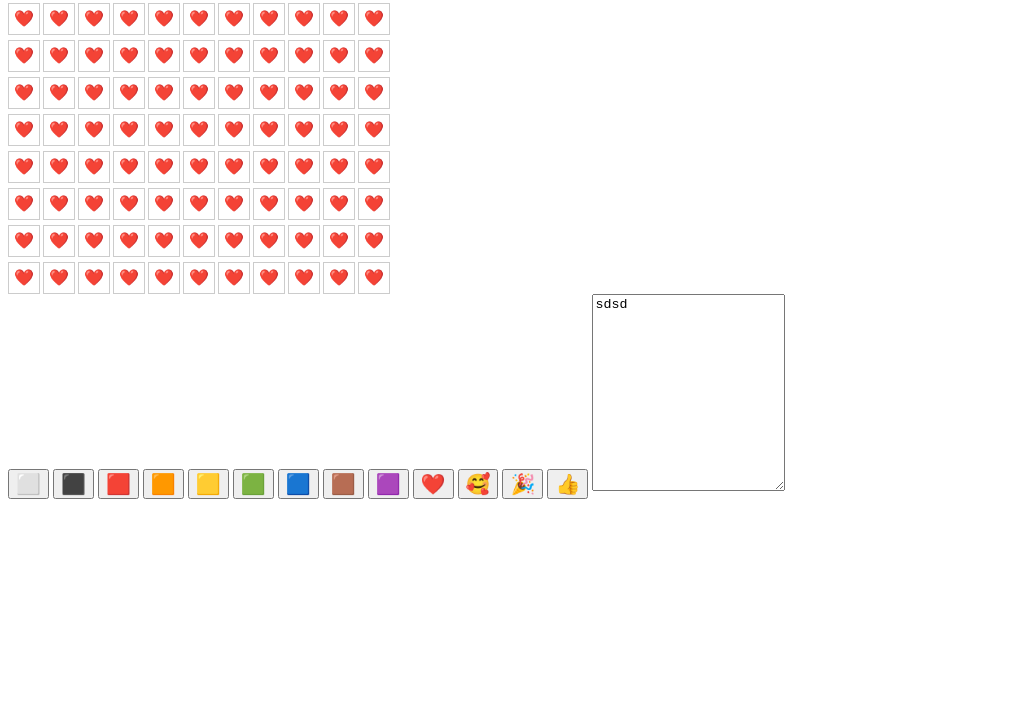
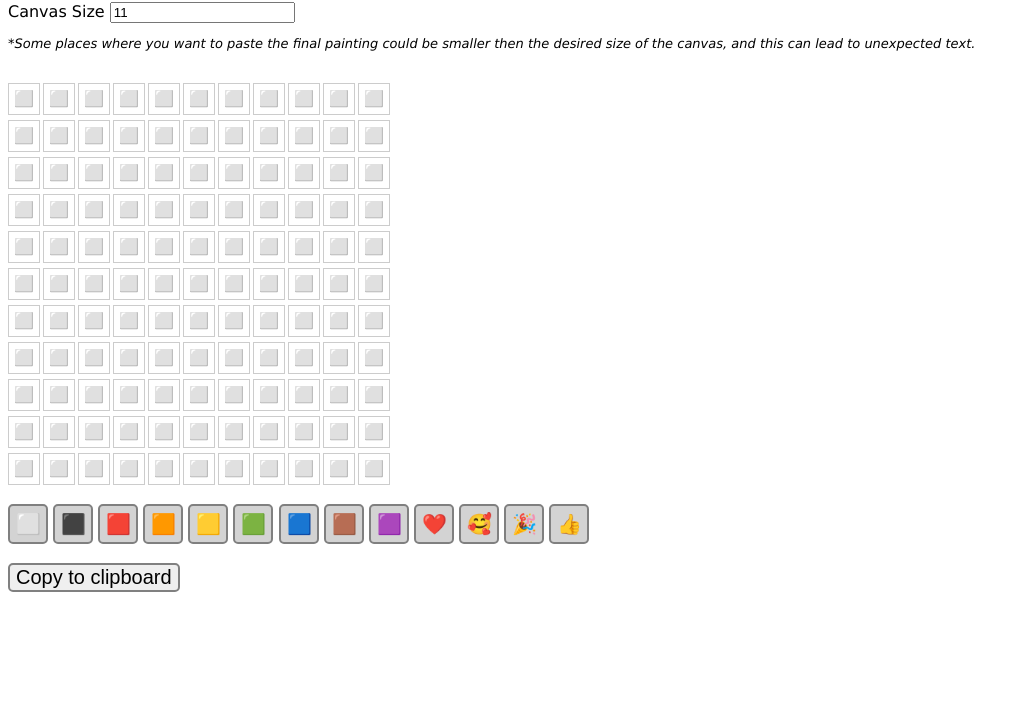
Before and after one commit to Retr0Aa/codemoji, a plain HTML site: page index.html in a window 1280 px wide. Shown: the part 79-800 px from the top of the page, without its empty margins (0-1029 px from the left). Drawn offline with Linux system fonts and the light colour scheme; a web font is replaced by a local one.

Commit message:
Lots of Fixes
I can say that this should be version 1.0.

```diff
--- a/index.html
+++ b/index.html
@@ -4,92 +4,46 @@
 <head>
     <meta charset="UTF-8">
     <meta name="viewport" content="width=device-width, initial-scale=1.0">
-    <title>Heart Emoji</title>
-    <style>
-        .grid {
-            display: grid;
-            grid-template-columns: repeat(11, 30px);
-            grid-gap: 5px;
-        }
+    <title>Emoji Painting</title>
+    <link rel="preconnect" href="https://fonts.googleapis.com">
+    <link rel="preconnect" href="https://fonts.gstatic.com" crossorigin>
+    <link href="https://fonts.googleapis.com/css2?family=Noto+Color+Emoji&display=swap" rel="stylesheet">
 
-        label {
-            display: inline-block;
-            width: 30px;
-            height: 30px;
-            text-align: center;
-            line-height: 30px;
-            border: 1px solid #ccc;
-            cursor: pointer;
-        }
-
-        button {
-            font-size: 20px;
-        }
-
-        #finalTextArea {
-            width: 187px;
-            height: 191px;
-        }
-    </style>
+    <link rel="stylesheet" href="style.css">
 </head>
 
 <body>
+    <h1>Retr0A's Emoji Drawer</h1>
+
+    <label>Canvas Size</label>
+    <input type="number" id="canvasSizeInput">
+    <p style="font-size: small;"><i>*Some places where you want to paste the final painting could be smaller then the desired size of the canvas, and this can lead to unexpected text.</i></p>
+
+    <br>
 
     <div class="grid" id="gridContainer"></div>
 
-    <button onclick="setCurrentEmoji('⬜')">⬜</button>
-    <button onclick="setCurrentEmoji('⬛')">⬛</button>
-    <button onclick="setCurrentEmoji('🟥')">🟥</button>
-    <button onclick="setCurrentEmoji('🟧')">🟧</button>
-    <button onclick="setCurrentEmoji('🟨')">🟨</button>
-    <button onclick="setCurrentEmoji('🟩')">🟩</button>
-    <button onclick="setCurrentEmoji('🟦')">🟦</button>
-    <button onclick="setCurrentEmoji('🟫')">🟫</button>
-    <button onclick="setCurrentEmoji('🟪')">🟪</button>
-    <button onclick="setCurrentEmoji('❤️')">❤️</button>
-    <button onclick="setCurrentEmoji('🥰')">🥰</button>
-    <button onclick="setCurrentEmoji('🎉')">🎉</button>
-    <button onclick="setCurrentEmoji('👍')">👍</button>
+    <br>
 
-    <textarea id="finalTextArea" rows="10" cols="21">sdsd</textarea>
+    <button class="emoji-btn" onclick="setCurrentEmoji('⬜')">⬜</button>
+    <button class="emoji-btn" onclick="setCurrentEmoji('⬛')">⬛</button>
+    <button class="emoji-btn" onclick="setCurrentEmoji('🟥')">🟥</button>
+    <button class="emoji-btn" onclick="setCurrentEmoji('🟧')">🟧</button>
+    <button class="emoji-btn" onclick="setCurrentEmoji('🟨')">🟨</button>
+    <button class="emoji-btn" onclick="setCurrentEmoji('🟩')">🟩</button>
+    <button class="emoji-btn" onclick="setCurrentEmoji('🟦')">🟦</button>
+    <button class="emoji-btn" onclick="setCurrentEmoji('🟫')">🟫</button>
+    <button class="emoji-btn" onclick="setCurrentEmoji('🟪')">🟪</button>
+    <button class="emoji-btn" onclick="setCurrentEmoji('❤️')">❤️</button>
+    <button class="emoji-btn" onclick="setCurrentEmoji('🥰')">🥰</button>
+    <button class="emoji-btn" onclick="setCurrentEmoji('🎉')">🎉</button>
+    <button class="emoji-btn" onclick="setCurrentEmoji('👍')">👍</button>
 
-    <script>
-        let selEmoji = '⬛';
-        let finalText = 'empty';
+    <br><br>
 
-        // Create a 10x10 grid
-        const gridContainer = document.getElementById('gridContainer');
-        for (let i = 0; i < 11; i++) {
-            for (let j = 0; j < 10; j++) {
-                const label = document.createElement('label');
-                label.innerText = '❤️';
-                label.id = 'label-' + (i * 10 + j);
-                label.addEventListener('click', () => changeHeartValue(label));
-                gridContainer.appendChild(label);
-            }
-        }
+    <button onclick="copyToClipboard()">Copy to clipboard</button>
 
-        function changeHeartValue(label) {
-            label.innerHTML = selEmoji;
-
-            refreshInputArea();
-        }
-
-        function setCurrentEmoji(emoji) {
-            selEmoji = emoji;
-        }
-
-        function refreshInputArea() {
-            finalText = ''; // Clear the previous content
-            for (let i = 0; i < 11; i++) {
-                for (let j = 0; j < 10; j++) {
-                    finalText += document.getElementById('label-' + (i * 10 + j)).innerText;
-                }
-            }
-            const finalTextArea = document.getElementById('finalTextArea');
-            finalTextArea.value = finalText; // Use value property instead of innerText
-        }
-    </script>
+    <script src="script.js"></script>
 
 </body>
 
--- /dev/null
+++ b/script.js
@@ -0,0 +1,65 @@
+let canvasSize = 11;
+
+let selEmoji = '⬛';
+let finalText = 'empty';
+
+const canvasSizeInput = document.getElementById("canvasSizeInput");
+canvasSizeInput.addEventListener('change', setCanvasSize);
+canvasSizeInput.value = canvasSize;
+
+refreshCanvas();
+refreshInputArea();
+
+function refreshCanvas() {
+    // Create a 10x10 grid
+    const gridContainer = document.getElementById('gridContainer');
+
+    // grid-template-columns: repeat(11, 30px);
+    gridContainer.style.gridTemplateColumns = "repeat(" + canvasSize + ", 30px)";
+
+    while (gridContainer.firstChild) {
+        gridContainer.removeChild(gridContainer.firstChild);
+    }
+
+    for (let i = 0; i < canvasSize; i++) {
+        for (let j = 0; j < canvasSize; j++) {
+            const label = document.createElement('label');
+            label.innerText = '⬜';
+            label.id = 'label-' + (i * canvasSize + j);
+            label.className = "emoji-label";
+            label.addEventListener('click', () => changeHeartValue(label));
+            gridContainer.appendChild(label);
+        }
+    }
+}
+
+function changeHeartValue(label) {
+    label.innerHTML = selEmoji;
+
+    refreshInputArea();
+}
+
+function setCurrentEmoji(emoji) {
+    selEmoji = emoji;
+}
+
+function copyToClipboard() {
+    navigator.clipboard.writeText(finalText);
+}
+
+function refreshInputArea() {
+    finalText = ''; // Clear the previous content
+    for (let i = 0; i < canvasSize; i++) {
+        for (let j = 0; j < canvasSize; j++) {
+            finalText += document.getElementById('label-' + (i * canvasSize + j)).innerText;
+        }
+        finalText += "\n";
+    }
+}
+
+function setCanvasSize() {
+    canvasSize = this.value;
+
+    refreshCanvas();
+    refreshInputArea();
+}
--- /dev/null
+++ b/style.css
@@ -0,0 +1,44 @@
+body {
+    font-family: Verdana, Geneva, Tahoma, sans-serif;
+}
+
+.grid {
+    display: grid;
+    grid-template-columns: repeat(11, 30px);
+    grid-gap: 5px;
+}
+
+.emoji-label {
+    display: inline-block;
+    width: 30px;
+    height: 30px;
+    text-align: center;
+    line-height: 30px;
+    border: 1px solid #ccc;
+    cursor: pointer;
+    font-family: "Noto Color Emoji", sans-serif;
+}
+
+button {
+    font-size: 20px;
+    border-radius: 5px;
+    border: solid 2px gray;
+}
+
+button:hover {
+    font-size: 20px;
+    border-radius: 5px;
+    border: solid 2px gray;
+    background-color: gray;
+    color: white;
+}
+
+.emoji-btn {
+    background-color: lightgrey;
+    font-family: "Noto Color Emoji", sans-serif;
+    width: 40px;
+    height: 40px;
+    text-align: center;
+    line-height: 20px;
+    padding-right: 30px;
+}
```
